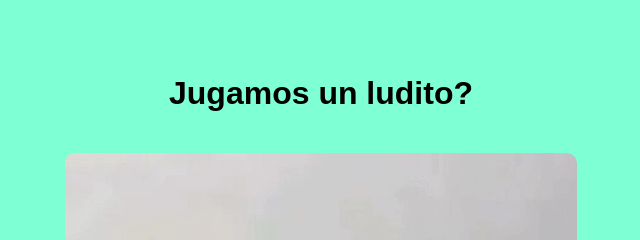
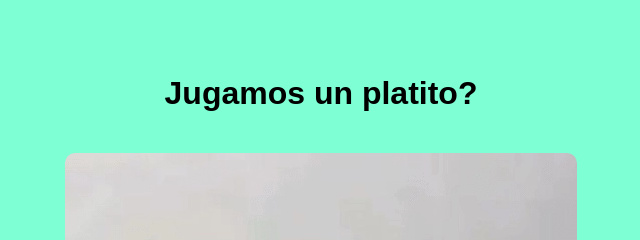
Before and after one commit to chxmpi/catte, a plain HTML site: page index.html in a window 1280 px wide. Shown: the top 240 px of the page, 319-959 px from the left. Drawn offline with Linux system fonts and the light colour scheme.

Commit message:
catte4442

```diff
--- a/index.html
+++ b/index.html
@@ -38,7 +38,7 @@
     </style>
 </head>
 <body>
-    <h1>Jugamos un ludito?</h1>
+    <h1>Jugamos un platito?</h1>
     <img src="img/porfi.webp" alt="Imagen especial">
     <button onclick="window.location.href='imagen.html'">SIP</button>
 </body>
```
